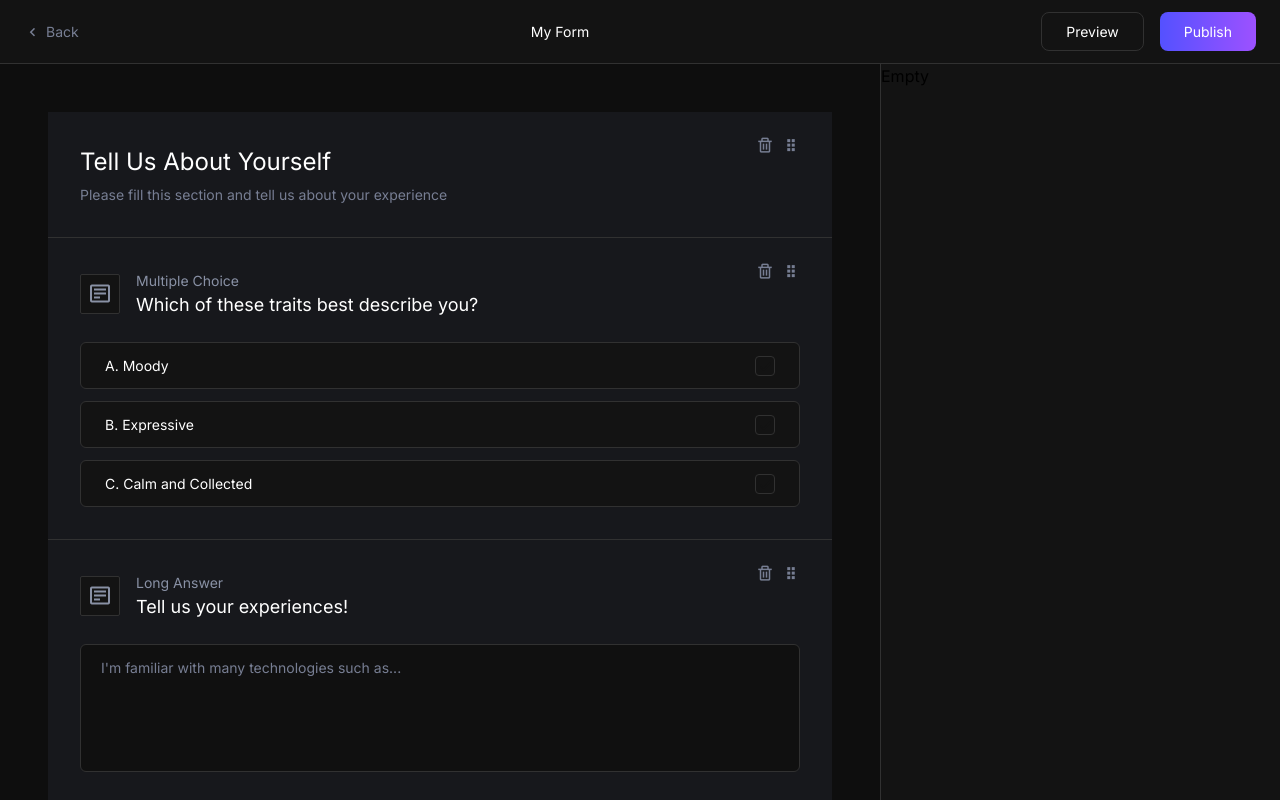
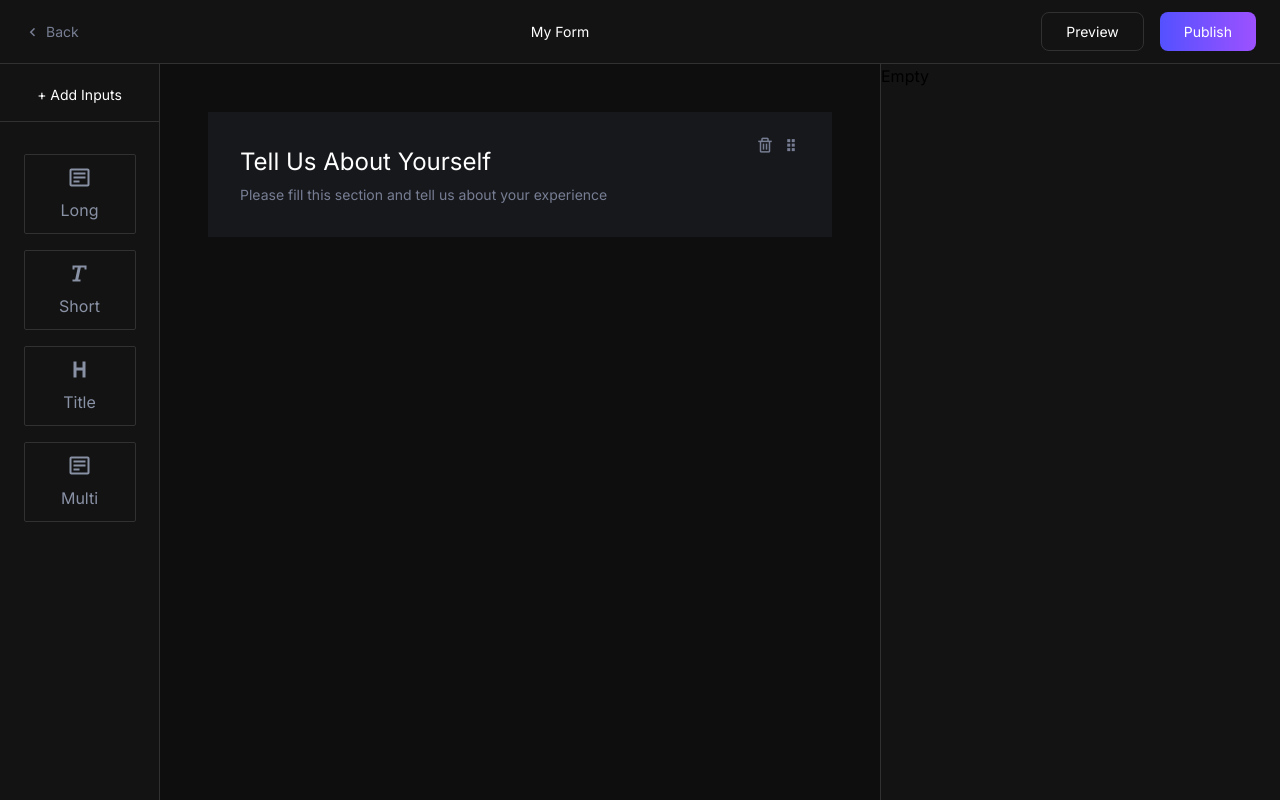
Before and after one commit to Specticall/Formax, a React (Vite) app: page / in a window 1280 px wide. Built offline with nearby package versions, Linux system fonts and the light colour scheme.

Commit message:
added drag and drop features

```diff
--- a/src/App.tsx
+++ b/src/App.tsx
@@ -15,32 +15,31 @@ export const formData: TFormData[] = [
     formType: "textPlain",
     rules: {},
   },
-  {
-    type: "multi",
-    heading: "Which of these traits best describe you?",
-    options: ["A. Moody", "B. Expressive", "C. Calm and Collected"],
-    formId: "ID_MULTI",
-    selected: { 1: true, 3: true },
-    formType: "textMulti",
-    rules: {},
-  },
-  {
-    type: "long",
-    heading: "Tell us your experiences!",
-    placeholder: "I'm familiar with many technologies such as...",
-    formId: "ID_LONG",
-    formType: "textField",
-    rules: {},
-  },
-
-  {
-    type: "short",
-    heading: "What's your name",
-    placeholder: "Joseph Yusmita",
-    formId: "ID_SHORT",
-    formType: "textField",
-    rules: {},
-  },
+  // {
+  //   type: "multi",
+  //   heading: "Which of these traits best describe you?",
+  //   options: ["A. Moody", "B. Expressive", "C. Calm and Collected"],
+  //   formId: "ID_MULTI",
+  //   selected: { 1: true, 3: true },
+  //   formType: "textMulti",
+  //   rules: {},
+  // },
+  // {
+  //   type: "long",
+  //   heading: "Tell us your experiences!",
+  //   placeholder: "I'm familiar with many technologies such as...",
+  //   formId: "ID_LONG",
+  //   formType: "textField",
+  //   rules: {},
+  // },
+  // {
+  //   type: "short",
+  //   heading: "What's your name",
+  //   placeholder: "Joseph Yusmita",
+  //   formId: "ID_SHORT",
+  //   formType: "textField",
+  //   rules: {},
+  // },
 ];
 
 const router = createBrowserRouter([
--- a/src/Components/Editor/EditorPropertyPanel.tsx
+++ b/src/Components/Editor/EditorPropertyPanel.tsx
@@ -14,19 +14,20 @@ import { useLayoutEffect } from "react";
 
 type TFormTypes = ExtractType<TFormData> | "none";
 
-function getPropertyComponentFrom(formType: TFormTypes) {
+// formId is required so react can differentiate between different components. Without this, switching to the sampe componen type will not result in a rerender.
+function getPropertyComponentFrom(formType: TFormTypes, formId: string) {
   switch (formType) {
     case "title":
-      return <PropertyFormTitle />;
+      return <PropertyFormTitle key={formId} />;
       break;
     case "long":
-      return <PropertyFormLong />;
+      return <PropertyFormLong key={formId} />;
       break;
     case "multi":
-      return <PropertyFormMulti />;
+      return <PropertyFormMulti key={formId} />;
       break;
     case "short":
-      return <PropertyFormShort />;
+      return <PropertyFormShort key={formId} />;
       break;
     case "none":
       return <div>Empty</div>;
@@ -37,12 +38,14 @@ function getPropertyComponentFrom(formType: TFormTypes) {
 }
 
 export function EditorPropertyPanel() {
-  const selectedFormType =
-    useAppSelector((state) => state.editor.selectedForm?.type) || "none";
+  const selectedForm = useAppSelector((state) => state.editor.selectedForm);
+
+  const selectedFormType = selectedForm?.type || "none";
+  const formId = selectedForm?.formId || "no-id";
 
   return (
     <aside className="fixed h-[calc(100vh-4rem)] w-[25rem] bg-main-100 border-l-[1px] right-0 border-border overflow-y-auto top-[4rem]">
-      {getPropertyComponentFrom(selectedFormType)}
+      {getPropertyComponentFrom(selectedFormType, formId)}
     </aside>
   );
 }
--- a/src/Components/Editor/Navbar.tsx
+++ b/src/Components/Editor/Navbar.tsx
@@ -2,7 +2,7 @@ import Button from "../General/Button";
 
 export function Navbar() {
   return (
-    <nav className="flex text-main-400 justify-between h-[4rem] px-6 items-center bg-main-100 border-b-[1px] border-border col-span-2">
+    <nav className="flex text-main-400 justify-between h-[4rem] px-6 items-center bg-main-100 border-b-[1px] border-border col-span-3">
       <button className="text-main-200 text-body flex gap-1 items-center [&:hover>*]:text-white">
         <i className="bx bx-chevron-left text-heading"></i>
         <p>Back</p>
--- /dev/null
+++ b/src/Components/Editor/NewFormPanel.tsx
@@ -0,0 +1,131 @@
+import { CSSProperties, ReactElement } from "react";
+import { TFormData } from "../../types/formTypes";
+import { useDraggable } from "@dnd-kit/core";
+import { CSS } from "@dnd-kit/utilities";
+import { v4 as uuidv4 } from "uuid";
+
+export const formList: Record<TFormData["type"], TFormData> = {
+  long: {
+    type: "long",
+    heading: "",
+    placeholder: "",
+    formType: "textField",
+    formId: "",
+    rules: {},
+  },
+  short: {
+    type: "short",
+    heading: "",
+    placeholder: "",
+    formType: "textField",
+    formId: "",
+    rules: {},
+  },
+  title: {
+    type: "title",
+    title: "",
+    subtitle: "",
+    formType: "textPlain",
+    formId: "",
+    rules: {},
+  },
+  multi: {
+    type: "multi",
+    heading: "",
+    options: [],
+    selected: {},
+    formType: "textMulti",
+    formId: "",
+    rules: {},
+  },
+};
+
+export function createNewFormWithId(formData: TFormData): TFormData {
+  const newFormWithId = { ...formData };
+  newFormWithId.formId = `${uuidv4()}-${formData.type}`;
+  return newFormWithId;
+}
+
+const newFormComponents: Record<
+  TFormData["type"],
+  {
+    type: TFormData["type"];
+    displayName: string;
+    icon: ReactElement;
+  }
+> = {
+  multi: {
+    type: "multi",
+    displayName: "Multi",
+    icon: <i className="bx bx-detail"></i>,
+  },
+  long: {
+    type: "long",
+    displayName: "Long",
+    icon: <i className="bx bx-detail"></i>,
+  },
+  short: {
+    type: "short",
+    displayName: "Short",
+    icon: <i className="bx bx-text"></i>,
+  },
+  title: {
+    type: "title",
+    displayName: "Title",
+    icon: <i className="bx bx-heading"></i>,
+  },
+};
+
+export function NewFormPanel() {
+  return (
+    <aside className="new-form-panel bg-main-100 border-r-[1px] border-border py-5 flex flex-col items-center">
+      <h2 className="text-body text-main-400 px-6 border-b-[1px] border-border w-full text-center pb-4">
+        + Add Inputs
+      </h2>
+      <ul className="grid gap-4 mt-8 px-6">
+        {Object.values(formList).map((form) => {
+          return (
+            <FormItem
+              formComponentDetails={newFormComponents[form.type]}
+              key={`mapkey-${form.type}`}
+            />
+          );
+        })}
+      </ul>
+    </aside>
+  );
+}
+
+function FormItem({
+  formComponentDetails,
+}: {
+  formComponentDetails: {
+    type: TFormData["type"];
+    displayName: string;
+    icon: ReactElement;
+  };
+}) {
+  const { icon, displayName, type } = formComponentDetails;
+
+  const { setNodeRef, attributes, listeners, transform } = useDraggable({
+    id: `dnd-id-${type}`,
+  });
+
+  const style: CSSProperties = {
+    transform: CSS.Translate.toString(transform),
+    zIndex: 20,
+  };
+
+  return (
+    <div
+      className="w-[7rem] h-[5rem] bg-main-100 flex flex-col items-center justify-center gap-2 border-[1px] border-border rounded-sm [&>i]:text-main-300 [&>i]:text-title hover:bg-form active:border-main-200 cursor-pointer"
+      ref={setNodeRef}
+      {...listeners}
+      {...attributes}
+      style={style}
+    >
+      {icon}
+      <p className="text-main-300">{displayName}</p>
+    </div>
+  );
+}
--- a/src/Components/Form/FormBuilder.tsx
+++ b/src/Components/Form/FormBuilder.tsx
@@ -23,17 +23,25 @@ interface IProps {
 function parseFormData(formData: TFormData, isEditing: boolean = false) {
   switch (formData.type) {
     case "title":
-      return <FormTitle {...formData} isEditing={isEditing} />;
+      return (
+        <FormTitle {...formData} isEditing={isEditing} key={formData.formId} />
+      );
       break;
     case "short": {
-      return <FormShort {...formData} isEditing={isEditing} />;
+      return (
+        <FormShort {...formData} isEditing={isEditing} key={formData.formId} />
+      );
       break;
     }
     case "long":
-      return <FormLong {...formData} isEditing={isEditing} />;
+      return (
+        <FormLong {...formData} isEditing={isEditing} key={formData.formId} />
+      );
       break;
     case "multi":
-      return <FormMulti {...formData} isEditing={isEditing} />;
+      return (
+        <FormMulti {...formData} isEditing={isEditing} key={formData.formId} />
+      );
       break;
     default: {
       throw new Error(
@@ -53,11 +61,11 @@ function parseFormData(formData: TFormData, isEditing: boolean = false) {
  */
 export default function FormBuilder({ isEditing = false }: IProps) {
   const formData = useAppSelector((state) => state.editor.formData);
-  const dndIdentifier = useAppSelector((state) => state.editor.dndIdentifier);
+
   return (
     <article className="max-w-[70rem] mx-auto bg-form divide-y-[1px] [&>*]:px-8 [&>*]:py-8 divide-border">
       <SortableContext
-        items={dndIdentifier}
+        items={formData.map((data) => data.formId)}
         strategy={verticalListSortingStrategy}
       >
         {formData?.map((form) => parseFormData(form, isEditing))}
--- a/src/Components/General/IconBox.tsx
+++ b/src/Components/General/IconBox.tsx
@@ -5,9 +5,17 @@ import { ReactNode } from "react";
  * @param \<i> icon element
  * @returns
  */
-export default function IconBox({ children }: { children: ReactNode }) {
+export default function IconBox({
+  children,
+  className,
+}: {
+  children: ReactNode;
+  className?: string;
+}) {
   return (
-    <div className="w-[2.5rem] h-[2.5rem] bg-main-100 grid place-items-center border-[1px] border-border rounded-sm [&>i]:text-main-300 [&>i]:text-title">
+    <div
+      className={`w-[2.5rem] h-[2.5rem] bg-main-100 grid place-items-center border-[1px] border-border rounded-sm [&>i]:text-main-300 [&>i]:text-title ${className}`}
+    >
       {children}
     </div>
   );
--- a/src/Pages/EditorLayout.tsx
+++ b/src/Pages/EditorLayout.tsx
@@ -5,27 +5,115 @@ import { EditorPropertyPanel } from "../Components/Editor/EditorPropertyPanel";
 import {
   DndContext,
   DragEndEvent,
+  DragOverEvent,
+  DragStartEvent,
+  MouseSensor,
   PointerSensor,
-  closestCenter,
+  closestCorners,
   useSensor,
   useSensors,
 } from "@dnd-kit/core";
 import { useAppDispatch } from "../Hooks/RTKHooks";
-import { swapFormData } from "../slice/editorSlice";
+import {
+  addFormData,
+  clearHighlightFormData,
+  highlightFormData,
+  swapFormData,
+} from "../slice/editorSlice";
+import { NewFormPanel, formList } from "../Components/Editor/NewFormPanel";
+import {
+  MouseEvent,
+  MouseEventHandler,
+  useCallback,
+  useEffect,
+  useRef,
+  useState,
+} from "react";
+
+// List of class names that will prevent any dragend event from happening AKA triggers drag cancel when hovered.
+const unallowedDragArea = ["new-form-panel"];
 
 /**
  * Provide structure to the main editor. This component acts as the up most parent component on the Editor route
  * @returns React Component
  */
 export default function EditorLayout() {
-  const sensors = useSensors(useSensor(PointerSensor));
+  const sensors = useSensors(
+    useSensor(MouseSensor, {
+      activationConstraint: {
+        distance: 10,
+      },
+    })
+  );
   const dispatch = useAppDispatch();
 
+  const formElRef = useRef<HTMLFormElement | null>(null);
+
+  // Only flags true if the user reoders elements. used to differentiate between dragging item from the newInput component or doing reordering.
+  const [isReordering, setIsReodering] = useState(false);
+
+  // Flags when use is dragging
+  const [isDragging, setIsDragging] = useState(false);
+
+  // Flags when the mouse enters an unallowed drag area WHILE dragging.
+  const [onUnallowedDragArea, setOnUnallowedDragArea] = useState(false);
+
+  // This effect will send additional data to the editorStore so it can canel any drag events that hovers a certain element e.g. `<newFormPanel/>`
+  useEffect(() => {
+    // console.log(isDragging);
+
+    const watchMouse = (e: globalThis.MouseEvent) => {
+      if (!isDragging) return;
+
+      const formPos = formElRef.current?.getBoundingClientRect();
+
+      if (!formPos) return;
+      const withinXAxis = formPos.left < e.clientX && e.clientX < formPos.right;
+
+      setOnUnallowedDragArea(withinXAxis ? false : true);
+    };
+
+    window.addEventListener("mousemove", watchMouse);
+    return () => {
+      window.removeEventListener("mousemove", watchMouse);
+    };
+  }, [isDragging]);
+
+  /*
+  Handles dnd-kit drag event
+  */
   const handleDragEnd = (event: DragEndEvent) => {
+    setIsDragging(false);
+    // Execute the steps below if we're NOT reordering (adding new items)
+    if (!isReordering) {
+      // Flag end of reording (if happened in the first place)
+      setIsReodering(false);
+
+      // Clear any highlight that might have been made (dragging new elements over)
+      dispatch(clearHighlightFormData());
+
+      const formType = (event.active.id as string).split(
+        "dnd-id-"
+      )[1] as keyof typeof formList;
+
+      // Only execute if we're hovering over something.
+      if (event.over && !onUnallowedDragArea)
+        dispatch(
+          addFormData({ formType, targetFormId: event.over.id as string })
+        );
+
+      return;
+    }
+
     const { active: current, over: target } = event;
     if (!target || !current)
       return console.log("Drag target or current is null");
-    console.log(current.id, target.id);
+
+    // Ensures we're draggint to the correct index.
+    const currentIndex = current.data.current?.sortable.index ?? -1;
+    const targetIndex = target.data.current?.sortable.index ?? -1;
+
+    if (currentIndex === -1 || targetIndex === -1) return;
 
     dispatch(
       swapFormData({
@@ -33,24 +121,43 @@ export default function EditorLayout() {
         currentFormId: current.id as string,
       })
     );
-    // console.log(current.id, target.id);
   };
+
+  const handleDragOver = (e: DragOverEvent) => {
+    console.log(e);
+    // Only executes if the user is not reordering items.
+    if (isReordering || !e.over) return;
+    dispatch(highlightFormData(e.over.id as string));
+    // console.log(e.over);
+  };
+
+  const handleDragStart = (e: DragStartEvent) => {
+    if (e.active.data.current) setIsReodering(true);
+    setIsDragging(true);
+    // console.log(e.active.data.current);
+  };
+
   return (
     <DndContext
       sensors={sensors}
-      collisionDetection={closestCenter}
+      collisionDetection={closestCorners}
       onDragEnd={handleDragEnd}
+      onDragOver={handleDragOver}
+      onDragStart={handleDragStart}
     >
-      <main className="bg-bg min-h-screen grid grid-cols-[1fr_25rem]">
+      <main className="bg-bg min-h-screen grid grid-cols-[10rem_1fr_25rem]">
         <Navbar />
+        <NewFormPanel />
         {/* ////////// MAIN FORM BUILDER COMPONENT ///////// */}
-        <form className="p-12 h-[calc(100vh-4rem)] overflow-y-auto mx-auto w-full">
+        <form
+          className="editor-board p-12 h-[calc(100vh-4rem)] overflow-y-auto mx-auto w-full"
+          ref={formElRef}
+        >
           <FormBuilder isEditing />
         </form>
         {/* ////////// ASIDE "FOUNDATION" ///////// */}
         {/* This element is used to take place the real aside element's place in order to maintain the grid's formattion */}
         <div className="w-full bg-red-500 h-[calc(100vh-4rem)]">test</div>
-
         {/* ////////// ASIDE COMPONENT ///////// */}
         <EditorPropertyPanel />
       </main>
--- a/src/slice/editorSlice.ts
+++ b/src/slice/editorSlice.ts
@@ -2,10 +2,16 @@ import { CaseReducer, PayloadAction, createSlice } from "@reduxjs/toolkit";
 import { ExtractKeyValues, TFormData, TFormRules } from "../types/formTypes";
 
 import { formData } from "../App";
+import { arrayMove } from "@dnd-kit/sortable";
+import {
+  createNewFormWithId,
+  formList,
+} from "../Components/Editor/NewFormPanel";
+import { arrayInsertAt } from "../helper/helper";
 interface TEditor {
   selectedForm: TFormData | null;
   formData: TFormData[];
-  dndIdentifier: string[];
+  highlighted: string;
 }
 
 function findFormIndexById(formData: TEditor["formData"], formId: string) {
@@ -261,10 +267,30 @@ const deleteArrayFieldAction: CaseReducer<
   state.selectedForm = targetField;
 };
 
+const swapFormDataAction: CaseReducer<
+  TEditor,
+  PayloadAction<{
+    currentFormId: string;
+    targetFormId: string;
+  }>
+> = (state, action) => {
+  // 1. Retrieve neccesary data
+  const { currentFormId, targetFormId } = action.payload;
+
+  // 2. Find both the targetIndex and the currentIndex
+  const targetIndex = findFormIndexById(state.formData, targetFormId);
+  const currentIndex = findFormIndexById(state.formData, currentFormId);
+
+  if (targetIndex == -1 || currentIndex == -1) return;
+
+  // 3. Swap both items
+  state.formData = arrayMove(state.formData, currentIndex, targetIndex);
+};
+
 const initialState: TEditor = {
   selectedForm: null,
   formData: [],
-  dndIdentifier: [],
+  highlighted: "",
 };
 
 // TODO
@@ -283,37 +309,37 @@ const editorReducer = createSlice({
     // Delete a form based on a given id
     deleteFormData: deleteFormDataAction,
 
-    swapFormData(
-      state,
-      action: PayloadAction<{ currentFormId: string; targetFormId: string }>
-    ) {
-      // 1. Retrieve neccesary data
-      const { currentFormId, targetFormId } = action.payload;
+    // Reorders the form data.
+    swapFormData: swapFormDataAction,
 
-      // 2. Find both the targetIndex and the currentIndex
-      const targetIndex = findFormIndexById(formData, targetFormId);
-      const currentIndex = findFormIndexById(formData, currentFormId);
-
-      console.log(currentFormId, targetFormId);
-
-      if (targetIndex == -1 || currentIndex == -1) return;
-      // 3. Swap both items
-      const temp = state.formData[targetIndex];
-      state.formData[targetIndex] = state.formData[currentIndex];
-      state.formData[currentIndex] = temp;
-
-      // state.dndIdentifier = state.formData.map((data) => data.formId);
+    highlightFormData(state, action: PayloadAction<string>) {
+      state.highlighted = action.payload;
     },
 
-    /*
-    [a, b, c]
-    [a<c>, b, <>]
-    [<c>, a, b]
+    clearHighlightFormData(state) {
+      // console.log("clear");
+      state.highlighted = "";
+    },
 
-    [a, b, c]
-    [<>, b, <a>c]
+    addFormData(
+      state,
+      action: PayloadAction<{
+        targetFormId: string;
+        formType: keyof typeof formList;
+      }>
+    ) {
+      const { targetFormId, formType } = action.payload;
 
-    */
+      const targetIndex = findFormIndexById(state.formData, targetFormId);
+      if (targetIndex == -1) return;
+
+      state.formData = arrayInsertAt(
+        state.formData,
+        targetIndex + 1,
+        // Create a new form with generated UUID
+        createNewFormWithId(formList[formType])
+      );
+    },
 
     // Constantly watch and updates the form whenever a change occurs on the corresponding TEXT field.
     updateTextField: updateTextFieldAction,
@@ -342,6 +368,9 @@ export const {
   updateFormRule,
   deleteArrayField,
   swapFormData,
+  highlightFormData,
+  clearHighlightFormData,
+  addFormData,
 } = editorReducer.actions;
 
 export default editorReducer.reducer;
--- a/src/types/formTypes.ts
+++ b/src/types/formTypes.ts
@@ -37,8 +37,10 @@ export type TFormMulti = {
 };
 
 export type TFormData = TFormMulti | TFormTextField | TFormPlainText;
+
 /*
 This type represent the form field data type usually passed in to react hook form's `useForm()` however since not creating the forms manually the type has be made this way.
+
 
 {
   type: [contains the form component type name (abbreviations)]
```
Also changed, not shown: src/Components/Form/FormComponentWrapper.tsx (+7 -3 lines), src/Components/Form/FormTitle.tsx (+6 -2 lines), src/helper/helper.ts (+21 -0 lines).
